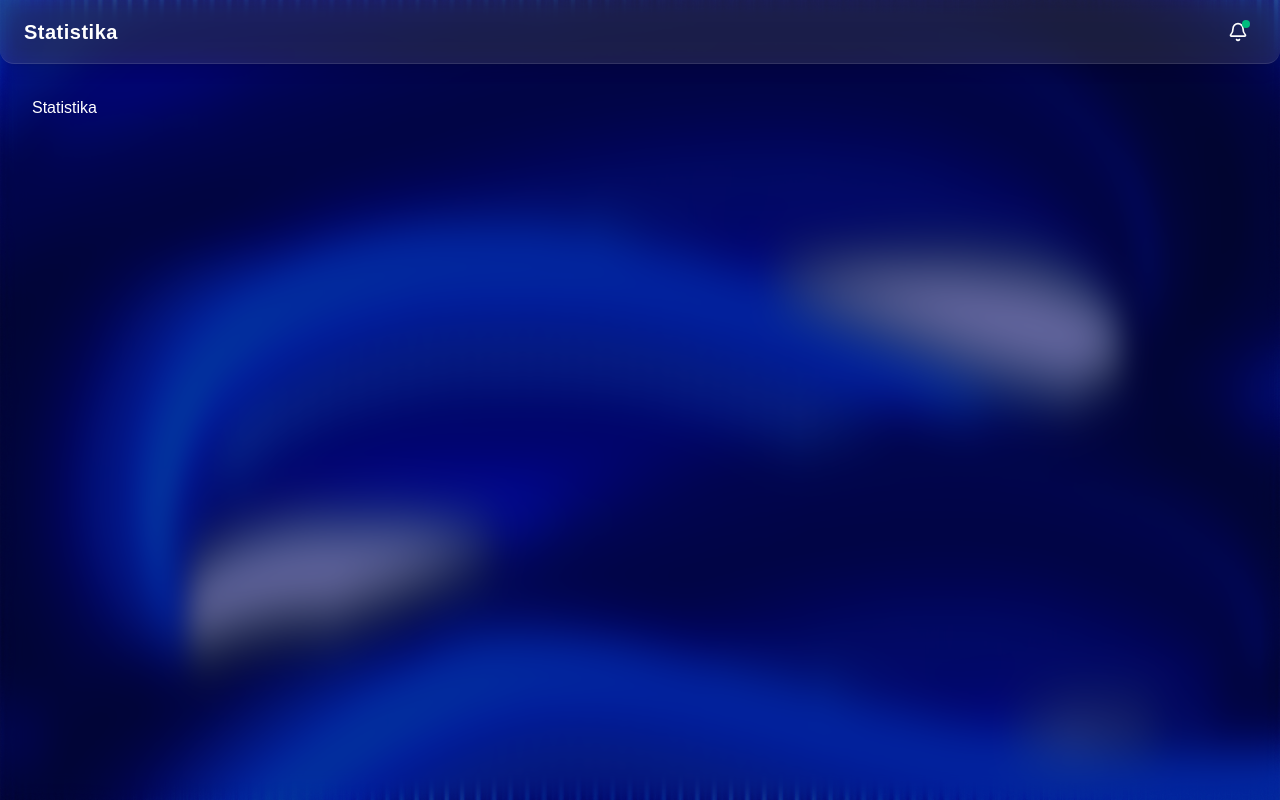
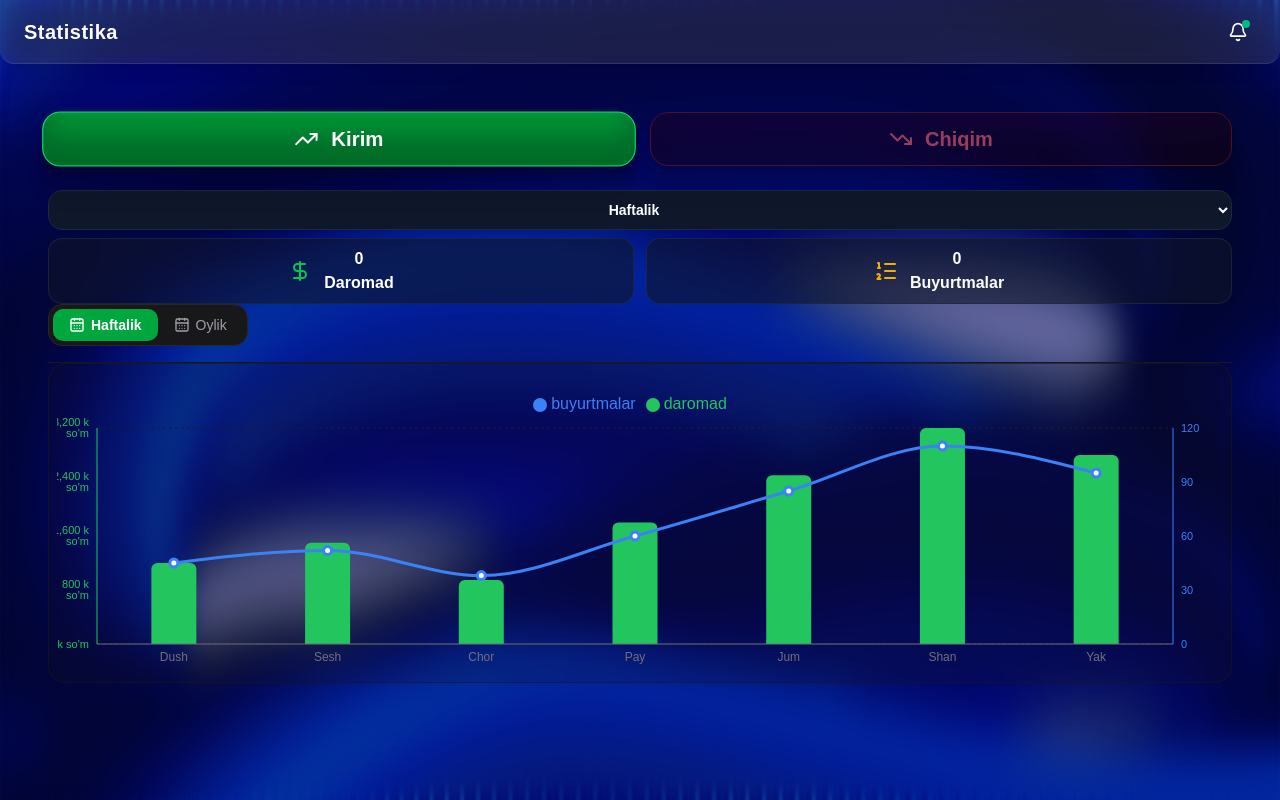
Before and after one commit to sherxonbek/restoran-frontend, a React app: page /admin/statistika in a window 1280 px wide. Built offline with nearby package versions, Linux system fonts and the light colour scheme; the HTML template or start-up script is replaced by a standard one.

Commit message:
statistika page ni togrlayapman

```diff
--- a/src/pages/admin/Statistika.jsx
+++ b/src/pages/admin/Statistika.jsx
@@ -1,6 +1,161 @@
+import { CalendarDays, DollarSign, ListOrdered, TrendingDown, TrendingUp } from "lucide-react"
+import { useState } from "react"
+import {
+  ResponsiveContainer,
+  ComposedChart,
+  Bar,
+  Line,
+  XAxis,
+  YAxis,
+  CartesianGrid,
+  Tooltip,
+  Legend
+} from "recharts"
+
 function Statistika() {
+  const [isOpen, setIsOpen] = useState("kirm")
+
+
+  const haftalikMaLumot = [
+    { kun: "Dush", daromad: 1200000, buyurtmalar: 45 },
+    { kun: "Sesh", daromad: 1500000, buyurtmalar: 52 },
+    { kun: "Chor", daromad: 950000, buyurtmalar: 38 },
+    { kun: "Pay", daromad: 1800000, buyurtmalar: 60 },
+    { kun: "Jum", daromad: 2500000, buyurtmalar: 85 },
+    { kun: "Shan", daromad: 3200000, buyurtmalar: 110 },
+    { kun: "Yak", daromad: 2800000, buyurtmalar: 95 },
+  ]
+
+  // 2. OYLIK SOXTA MA'LUMOTLAR (Mock Data)
+  const oylikMaLumot = [
+    { kun: "1-Hafta", daromad: 8500000, buyurtmalar: 280 },
+    { kun: "2-Hafta", daromad: 11200000, buyurtmalar: 340 },
+    { kun: "3-Hafta", daromad: 9800000, buyurtmalar: 310 },
+    { kun: "4-Hafta", daromad: 14500000, buyurtmalar: 420 },
+  ]
+
+
+  const [vaqtTuri, setVaqtTuri] = useState("hafta")
+
+  // Tanlangan vaqt turiga qarab ma'lumotni saralash
+  const grafikMaLumoti = vaqtTuri === "hafta" ? haftalikMaLumot : oylikMaLumot
+
+  // Pullarni so'm formatiga o'tkazish uchun yordamchi funksiya
+  const formatUzSum = (val) => `${(val / 1000).toLocaleString()} k so'm`
+
   return (
-    <div>Statistika</div>
+    <div className="p-4 space-y-6">
+      <div className="relative grid grid-cols-2 gap-5 text-white">
+
+        <button
+          onClick={() => setIsOpen("kirm")}
+          className={`flex text-center items-center justify-center gap-3 border font-bold text-xl py-3 rounded-2xl transition-all duration-300 btn-shadow
+            ${isOpen === "kirm"
+              ? "border-green-400 bg-green-600 scale-[1.02] shadow-lg shadow-green-600/50"
+              : "border-green-900 bg-green-950/40 text-green-400 opacity-60 hover:opacity-90"
+            }`}
+        >
+          <TrendingUp />
+          Kirim
+        </button>
+
+        <button
+          onClick={() => setIsOpen("chiqim")}
+          className={`flex text-center items-center justify-center gap-3 border font-bold text-xl py-3 rounded-2xl transition-all duration-300 btn-shadow
+            ${isOpen === "chiqim"
+              ? "border-red-400 bg-red-600 scale-[1.02] shadow-lg shadow-red-600/50"
+              : "border-red-900 bg-red-950/40 text-red-400 opacity-60 hover:opacity-90"
+            }`}
+        >
+          <TrendingDown />
+          Chiqim
+        </button>
+      </div>
+
+      <div>
+        {isOpen === "kirm" && (
+          <div>
+            <select name="" id="" className="w-full p-2.5 rounded-xl bg-slate-900 border border-slate-800 focus:outline-none focus:ring-2 focus:ring-indigo-500 text-sm transition-all outline-none placeholder-slate-500 text-center font-semibold">
+              <option value="haftalik">Haftalik</option>
+              <option value="oylik">Oylik</option>
+            </select>
+            <div className="grid grid-cols-2 gap-3 mt-2">
+              <div className="flex border py-2 rounded-xl text-center items-center justify-center gap-3 bg-slate-900/60 border-slate-800/80 text-md font-bold">
+                <DollarSign className="text-green-500" />
+                <div>
+                  <h1>0</h1>
+                  <p>Daromad</p>
+                </div>
+              </div>
+              <div className="flex border py-2 rounded-xl text-center items-center justify-center gap-3 bg-slate-900/60 border-slate-800/80 text-md font-bold">
+                <ListOrdered className="text-yellow-500" />
+                <div>
+                  <h1>0</h1>
+                  <p>Buyurtmalar</p>
+                </div>
+              </div>
+            </div>
+            <div className="flex flex-col sm:flex-row justify-between items-start sm:items-center gap-4 border-b border-zinc-900 pb-4">
+
+              {/* Haftalik / Oylik o'tkazgich */}
+              <div className="flex bg-zinc-900 p-1 rounded-xl border border-zinc-800">
+                <button
+                  onClick={() => setVaqtTuri("hafta")}
+                  className={`px-4 py-1.5 rounded-lg text-sm font-medium transition-all flex items-center gap-1.5
+                    ${vaqtTuri === "hafta" ? "bg-green-600 text-white font-semibold" : "text-zinc-400 hover:text-white"}`}
+                >
+                  <CalendarDays size={16} /> Haftalik
+                </button>
+                <button
+                  onClick={() => setVaqtTuri("oy")}
+                  className={`px-4 py-1.5 rounded-lg text-sm font-medium transition-all flex items-center gap-1.5
+                    ${vaqtTuri === "oy" ? "bg-green-600 text-white font-semibold" : "text-zinc-400 hover:text-white"}`}
+                >
+                  <CalendarDays size={16} /> Oylik
+                </button>
+              </div>
+            </div>
+
+            {/* RECHARTS GRAFIK SATHI */}
+            <div className="w-full h-[320px] bg-zinc-900/20 p-2 rounded-2xl border border-zinc-900/60">
+              <ResponsiveContainer width="100%" height="100%">
+                <ComposedChart data={grafikMaLumoti} margin={{ top: 20, right: -10, left: -20, bottom: 0 }}>
+                  <CartesianGrid strokeDasharray="3 3" stroke="#1f1f23" vertical={false} />
+                  <XAxis dataKey="kun" stroke="#71717a" fontSize={12} tickLine={false} />
+
+                  {/* Chap tomondagi Y-O'qi: Daromad uchun */}
+                  <YAxis yAxisId="left" stroke="#22c55e" fontSize={11} tickFormatter={formatUzSum} tickLine={false} />
+                  {/* O'ng tomondagi Y-O'qi: Buyurtmalar soni uchun */}
+                  <YAxis yAxisId="right" orientation="right" stroke="#3b82f6" fontSize={11} tickLine={false} />
+
+                  {/* Sichqoncha olib kelgandagi oyna (Tooltip) */}
+                  <Tooltip
+                    contentStyle={{ backgroundColor: "#09090b", borderColor: "#18181b", borderRadius: "12px", color: "#fff" }}
+                    formatter={(value, name) => [
+                      name === "daromad" ? `${value.toLocaleString()} so'm` : `${value} ta`,
+                      name === "daromad" ? "Daromad" : "Buyurtmalar"
+                    ]}
+                  />
+                  <Legend verticalAlign="top" height={36} iconType="circle" />
+
+                  {/* Daromadni USTUN ko'rinishida chizamiz */}
+                  <Bar yAxisId="left" dataKey="daromad" name="daromad" fill="#22c55e" radius={[6, 6, 0, 0]} maxBarSize={45} />
+                  {/* Buyurtmalarni CHIZIQ ko'rinishida ustidan chizamiz */}
+                  <Line yAxisId="right" type="monotone" dataKey="buyurtmalar" name="buyurtmalar" stroke="#3b82f6" strokeWidth={3} dot={{ r: 4 }} activeDot={{ r: 6 }} />
+                </ComposedChart>
+              </ResponsiveContainer>
+            </div>
+          </div>
+        )}
+
+        {isOpen === "chiqim" && (
+          <div className="animate-fadeIn">
+            <h3 className="text-2xl font-semibold text-red-400 mb-4">Chiqim statistikasi</h3>
+            <p className="text-zinc-400">Bu yerda mahsulotlar xaridi, xodimlar oyligi va boshqa xarajatlar ro‘yxati joylashadi.</p>
+          </div>
+        )}
+      </div>
+    </div>
   )
 }
 
```
